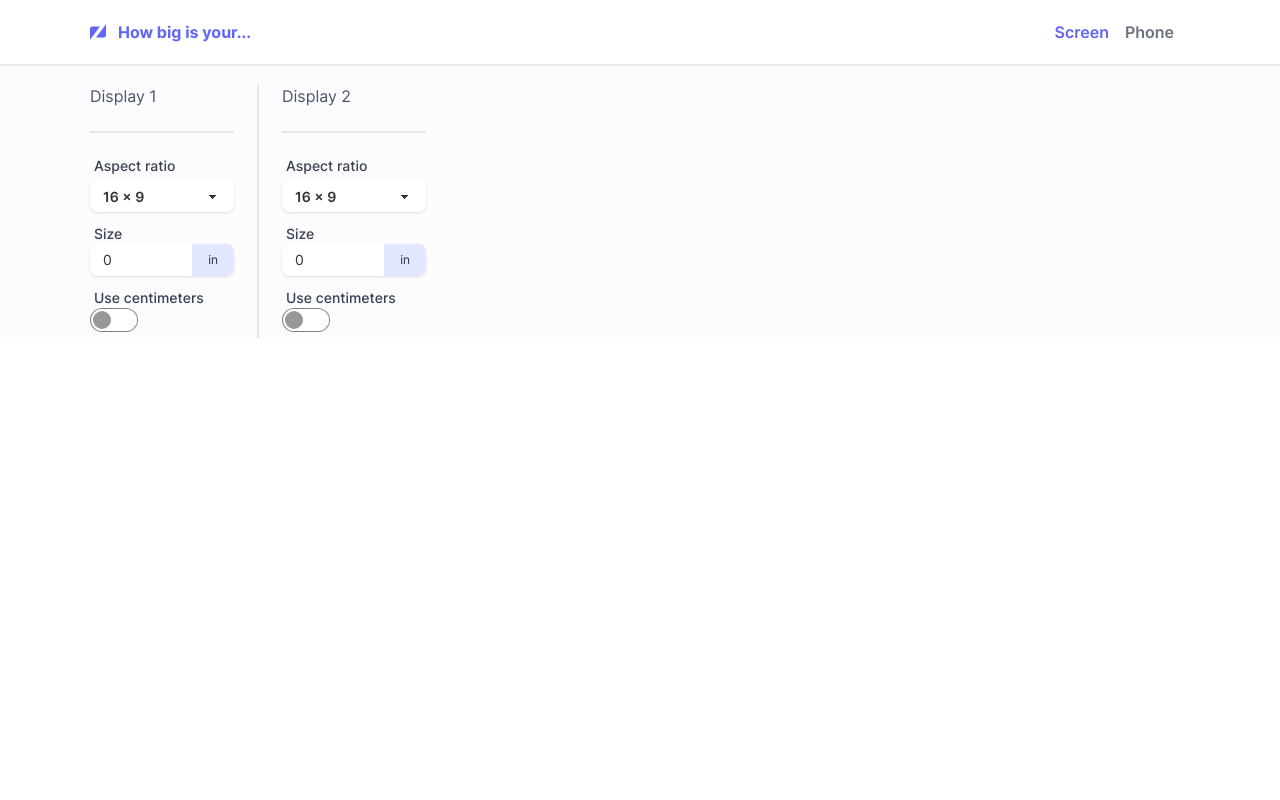
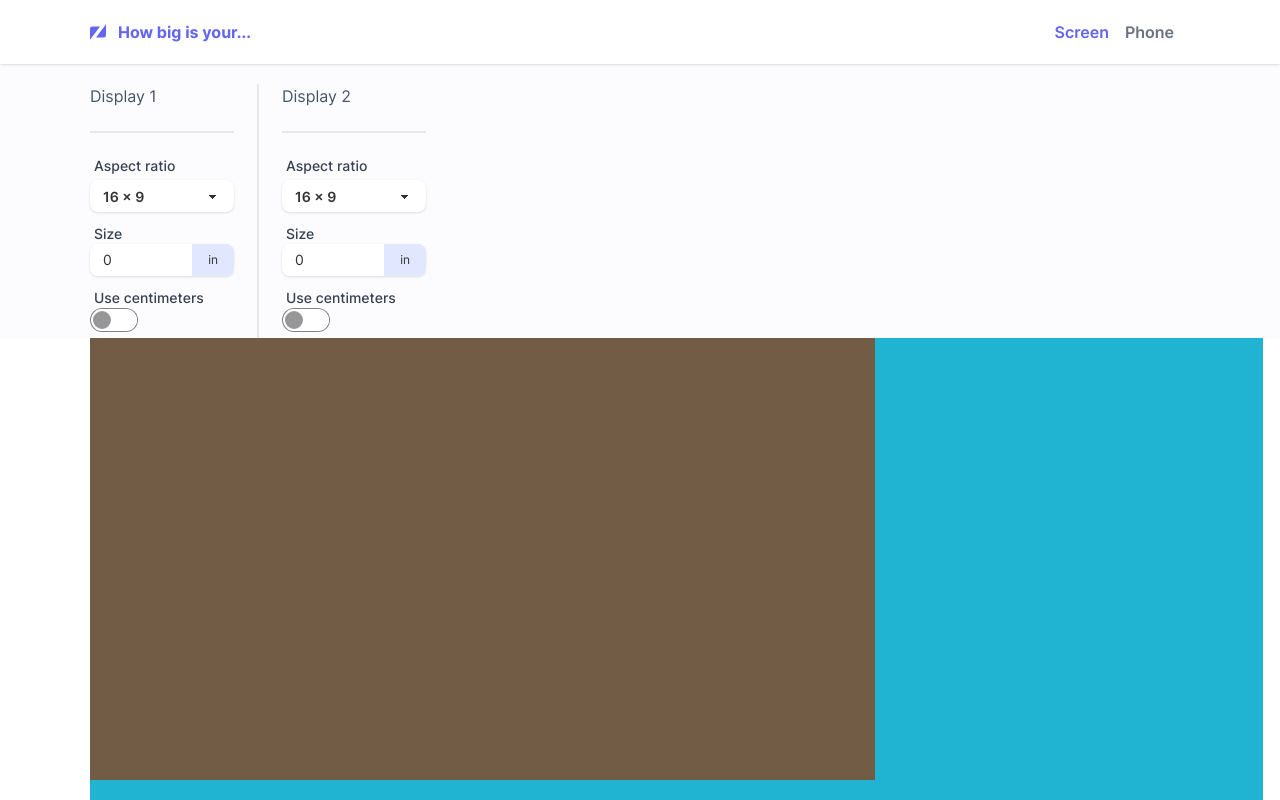
Before and after one commit to jacekobst1/howbigg, a Next.js app: page /compare/screen in a window 1280 px wide. Shown: the top 800 px of the page. Built offline with nearby package versions, Linux system fonts and the light colour scheme.

Commit message:
Create initial Presentation component with displays divs

```diff
--- /dev/null
+++ b/src/app/compare/screen/components/Presentation/Presentation.tsx
@@ -0,0 +1,55 @@
+"use client";
+
+import { aspectRatios } from "@/app/compare/screen/components/Setup/AspectRatio";
+import Display from "@/app/compare/screen/components/Setup/Display";
+import setDimensionsOfDisplays from "@/app/compare/screen/utils/sizeCalculator";
+
+export default function Presentation() {
+  const displays: Display[] = [
+    {
+      id: 1,
+      name: "Display 1",
+      aspectRatio: aspectRatios[1],
+      size: 24,
+      unit: "in",
+      width: 0,
+      height: 0,
+      aspectRatioDecimal: 0,
+    },
+    {
+      id: 2,
+      name: "Display 2",
+      aspectRatio: aspectRatios[3],
+      size: 34,
+      unit: "in",
+      width: 0,
+      height: 0,
+      aspectRatioDecimal: 0,
+    },
+  ];
+
+  setDimensionsOfDisplays(displays);
+
+  // TODO ogarnij czemu przy większej rozdzielczości się rozjeżdża
+  return (
+    <div className="w-11/12 absolute">
+      <div
+        className="w-full bg-teal-500 absolute"
+        style={{ paddingBottom: "100%" }}
+      >
+        {displays.map((display) => (
+          <div
+            key={display.id}
+            className={`absolute`}
+            style={{
+              width: `${display.width}%`,
+              height: `${display.height}%`,
+              backgroundColor:
+                "#" + Math.floor(Math.random() * 16777215).toString(16),
+            }}
+          />
+        ))}
+      </div>
+    </div>
+  );
+}
--- a/src/app/compare/screen/components/Setup/AspectRatio.ts
+++ b/src/app/compare/screen/components/Setup/AspectRatio.ts
@@ -1,15 +1,16 @@
 interface AspectRatio {
   label: string;
-  value: string;
+  value: string; // TODO sprawdź czy to w ogóle teraz potrzebne do czegoś (może key w htmlu?)
+  decimalValue: number;
 }
 
 const aspectRatios: AspectRatio[] = [
-  { label: "4 x 3", value: "4x3" },
-  { label: "16 x 9", value: "16x9" },
-  { label: "16 x 10", value: "16x10" },
-  { label: "21 x 9", value: "21x9" },
-  { label: "32 x 9", value: "32x9" },
-  { label: "custom", value: "custom" },
+  { label: "4 x 3", value: "4x3", decimalValue: 4 / 3 },
+  { label: "16 x 9", value: "16x9", decimalValue: 16 / 9 },
+  { label: "16 x 10", value: "16x10", decimalValue: 16 / 10 },
+  { label: "21 x 9", value: "21x9", decimalValue: 21 / 9 },
+  { label: "32 x 9", value: "32x9", decimalValue: 32 / 9 },
+  { label: "custom", value: "custom", decimalValue: 0 },
 ];
 
 export default AspectRatio;
--- a/src/app/compare/screen/components/Setup/Display.ts
+++ b/src/app/compare/screen/components/Setup/Display.ts
@@ -6,6 +6,9 @@ interface Display {
   aspectRatio: AspectRatio;
   size: number;
   unit: "in" | "cm";
+  width: number;
+  height: number;
+  aspectRatioDecimal: number;
 }
 
 const initDisplay = (id: number): Display => ({
@@ -14,6 +17,9 @@ const initDisplay = (id: number): Display => ({
   aspectRatio: aspectRatios[0],
   size: 0,
   unit: "in",
+  width: 0,
+  height: 0,
+  aspectRatioDecimal: 0,
 });
 
 const generateDisplays = (numberOfDisplays: number) => {
--- a/src/app/compare/screen/page.tsx
+++ b/src/app/compare/screen/page.tsx
@@ -1,9 +1,11 @@
 import Setup from "@/app/compare/screen/components/Setup/Setup";
+import Presentation from "@/app/compare/screen/components/Presentation/Presentation";
 
 export default function Screen() {
   return (
     <div>
       <Setup />
+      <Presentation />
     </div>
   );
 }
--- /dev/null
+++ b/src/app/compare/screen/utils/sizeCalculator.ts
@@ -0,0 +1,46 @@
+import Display from "@/app/compare/screen/components/Setup/Display";
+
+function setDimensionsOfDisplays(displays: Display[]) {
+  fillWidthAndHeight(displays);
+  changeDimensionsToPercentage(displays);
+  sortFromBiggestToSmallest(displays);
+}
+
+function fillWidthAndHeight(displays: Display[]) {
+  displays.forEach((display) => {
+    const { width, height } = calculateSize(
+      display.aspectRatio.decimalValue,
+      display.size
+    );
+    display.width = width;
+    display.height = height;
+  });
+}
+
+function calculateSize(aspectRatio: number, diagonalSizeInch: number) {
+  const diagonalSizeCm = diagonalSizeInch * 2.54;
+  const heightCm = Math.sqrt(
+    (diagonalSizeCm * diagonalSizeCm) / (1 + aspectRatio * aspectRatio)
+  );
+  const widthCm = heightCm * aspectRatio;
+
+  return { width: widthCm, height: heightCm };
+}
+
+function changeDimensionsToPercentage(displays: Display[]) {
+  const biggestDisplay = displays.reduce((prev, current) =>
+    prev.width * prev.height > current.width * current.height ? prev : current
+  );
+  const divider = Math.max(biggestDisplay.width, biggestDisplay.height);
+
+  displays.forEach((display) => {
+    display.width = (display.width / divider) * 100;
+    display.height = (display.height / divider) * 100;
+  });
+}
+
+function sortFromBiggestToSmallest(displays: Display[]) {
+  displays.sort((a, b) => b.width * b.height - a.width * a.height);
+}
+
+export default setDimensionsOfDisplays;
--- a/tailwind.config.js
+++ b/tailwind.config.js
@@ -7,6 +7,7 @@ module.exports = {
     "./src/pages/**/*.{js,ts,jsx,tsx}",
     "./src/components/**/*.{js,ts,jsx,tsx}",
   ],
+  safelist: [],
   theme: {
     extend: {
       fontFamily: {
```
